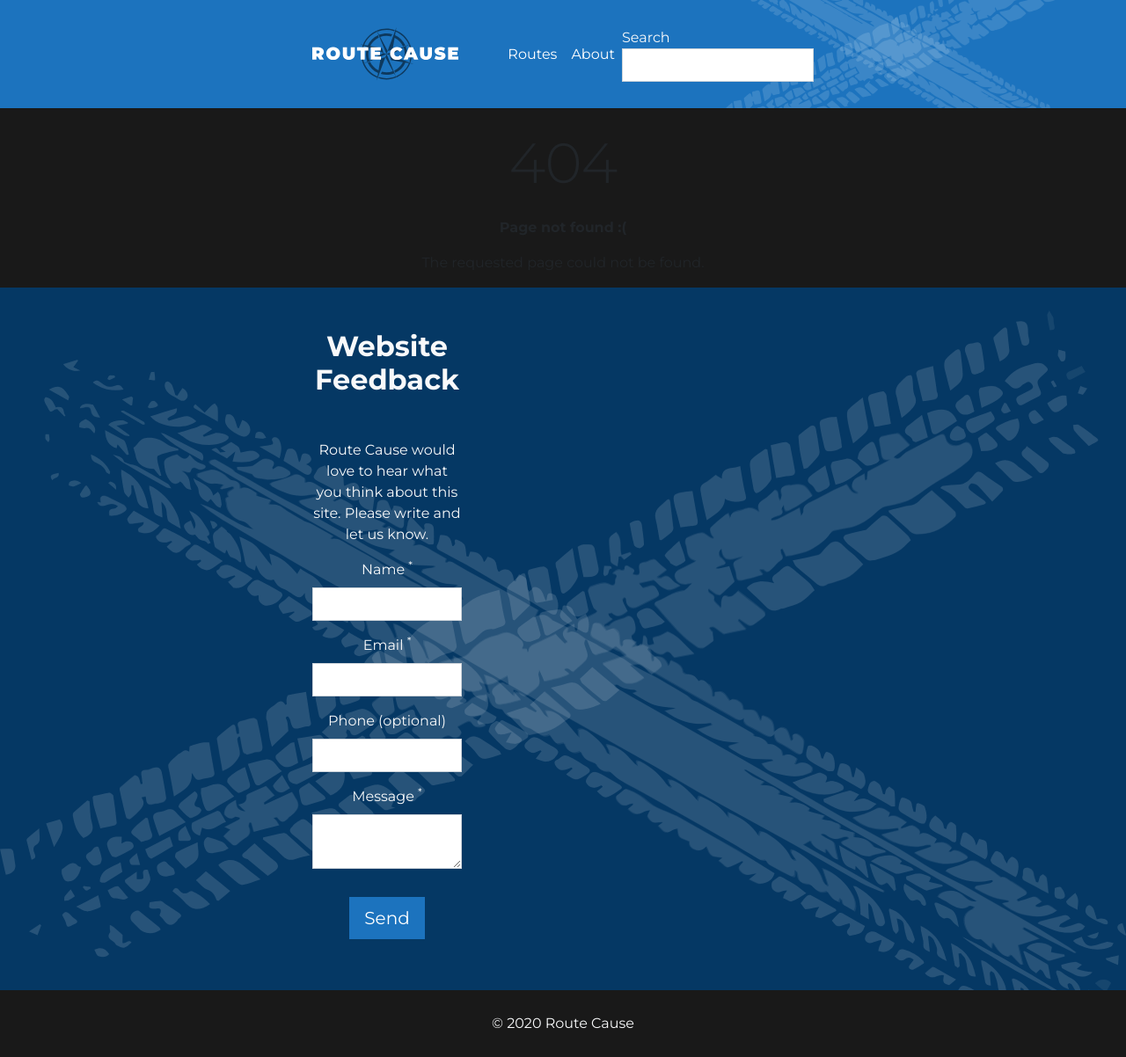
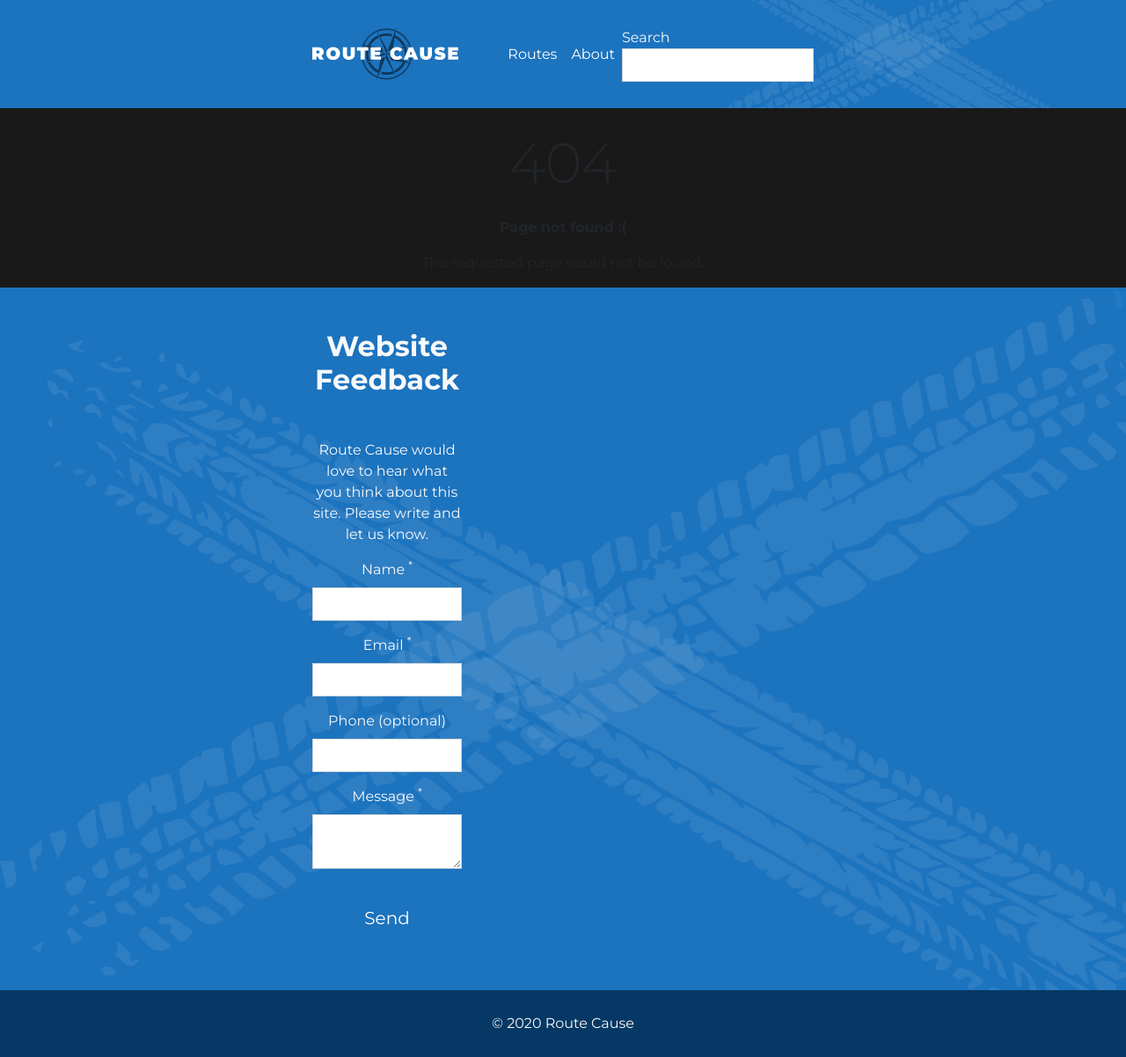
Before and after one commit to kevendi/routecause, a Jekyll site: the page built from 404.html, in a window 1280 px wide. Shown: the whole page at 88% size. Built offline with Jekyll 4.4.1, drawn with Linux system fonts in a browser that asks for light colours; nearby versions of some CDN libraries; a script that is not in the unit is left out; comment, search, counter and statistics services are not loaded.

Commit message:
Product columns not aligned. Remove redundant script

```diff
--- a/_includes/footer.html
+++ b/_includes/footer.html
@@ -1,7 +1,7 @@
-<footer class="footer bg-info text-light d-print-none">
+<footer class="footer bg-primary text-light d-print-none">
     <div class="container py-5">
         <div class="row">
-            <div class="col col-sm-4">
+            <div class="col col-sm-6 col-xl-4">
                 <h2 class="mb-5">Website Feedback</h2>
                 <p>Route Cause would love to hear what you think about this site. Please write and let us know.</p>
                 <form method="POST" action="https://formspree.io/routecause@yahoo.com">
@@ -32,7 +32,7 @@
             </div>
         </div>
     </div>
-    <div class="bg-dark py-3">
+    <div class="bg-info py-3">
         <div class="container">&copy; 2020 Route Cause</div>
     </div>
 </footer>
--- a/_includes/scripts.html
+++ b/_includes/scripts.html
@@ -1 +1 @@
-<script type="text/javascript" src="/dist/vendor.c18a27e5fd0aa3d8e9f7.js"></script><script type="text/javascript" src="/dist/main.d1220673e4ff325442a9.js"></script>
+<script type="text/javascript" src="/dist/vendor.c18a27e5fd0aa3d8e9f7.js"></script><script type="text/javascript" src="/dist/main.d5c2072b03b221a162b0.js"></script>
--- a/_layouts/default.html
+++ b/_layouts/default.html
@@ -46,22 +46,6 @@
   {{ content }}
   {% include footer.html %}
   {% include scripts.html %}
-
-  <script>
-  var contactFormMarkup = `
-    <form method="POST" action="https://formspree.io/routecause@yahoo.com">
-    <input type="hidden" name="_subject" value="Your enquiry to Route Cause" />
-    <label for="name">Name* <span class="required-flag">This field is required</span><input autocomplete="name" type="text" name="name" required></label>
-    <label for="_replyto">Email* <span class="required-flag">This field is required</span><input autocomplete="email" type="email" name="_replyto" required></label>
-    <label for="phone">Phone <input autocomplete="tel-national" type="tel" name="phone"></label>
-    <label for="message">Message* <span class="required-flag">This field is required</span><textarea name="message" required></textarea></label>
-    <input type="hidden" name="_next" value="https://www.routecause.org" />
-    <input type="text" name="_gotcha" style="display:none" autocomplete="nope" />
-    <button type="submit">Send</button>
-    </form>`;
-
-    document.querySelector('.form_container').innerHTML = contactFormMarkup;
-  </script>
 </body>
 
 </html>
--- a/_sass/base/_footer.scss
+++ b/_sass/base/_footer.scss
@@ -1,6 +1,6 @@
 .footer {
     background-image: url("../images/tyremarks.svg");
     background-repeat: no-repeat;
-    background-size: contain;
-    background-position: center right;
+    background-size: cover;
+    background-position: center left;
 }
--- a/dist/main.d1220673e4ff325442a9.js
+++ b/dist/main.d5c2072b03b221a162b0.js
@@ -186,7 +186,7 @@
 /*! no static exports found */
 /***/ (function(module, exports, __webpack_require__) {
 
-eval("// Imports\nvar ___CSS_LOADER_API_IMPORT___ = __webpack_require__(/*! ../../node_modules/css-loader/dist/runtime/api.js */ \"./node_modules/css-loader/dist/runtime/api.js\");\nexports = ___CSS_LOADER_API_IMPORT___(false);\n// Module\nexports.push([module.i, \".nav-link[data-v-830626e4] {\\n  color: white;\\n}\\n.tab-content[data-v-830626e4] {\\n  position: relative;\\n  height: 80vh;\\n  overflow-y: scroll;\\n}\\n@media (min-width: 576px) {\\n.card-columns[data-v-830626e4] {\\n    column-count: 2;\\n}\\n}\\n@media (min-width: 920px) {\\n.card-columns[data-v-830626e4] {\\n    column-count: 3;\\n}\\n}\\n@media (min-width: 1200px) {\\n.card-columns[data-v-830626e4] {\\n    column-count: 3;\\n}\\n}\\n\", \"\"]);\n// Exports\nmodule.exports = exports;\n\n\n//# sourceURL=webpack:///./src/components/WhatsNearby.vue?./node_modules/css-loader/dist/cjs.js!./node_modules/vue-loader/lib/loaders/stylePostLoader.js!./node_modules/sass-loader/dist/cjs.js!./node_modules/vue-loader/lib??vue-loader-options");
+eval("// Imports\nvar ___CSS_LOADER_API_IMPORT___ = __webpack_require__(/*! ../../node_modules/css-loader/dist/runtime/api.js */ \"./node_modules/css-loader/dist/runtime/api.js\");\nexports = ___CSS_LOADER_API_IMPORT___(false);\n// Module\nexports.push([module.i, \".nav-link[data-v-830626e4] {\\n  color: white;\\n}\\n.tab-content[data-v-830626e4] {\\n  position: relative;\\n  height: 80vh;\\n  overflow-y: scroll;\\n}\\n@media (min-width: 576px) {\\n.card-columns[data-v-830626e4] {\\n    column-count: 2;\\n}\\n}\\n@media (min-width: 992px) {\\n.card-columns[data-v-830626e4] {\\n    column-count: 3;\\n}\\n}\\n@media (min-width: 1200px) {\\n.card-columns[data-v-830626e4] {\\n    column-count: 3;\\n}\\n}\\n\", \"\"]);\n// Exports\nmodule.exports = exports;\n\n\n//# sourceURL=webpack:///./src/components/WhatsNearby.vue?./node_modules/css-loader/dist/cjs.js!./node_modules/vue-loader/lib/loaders/stylePostLoader.js!./node_modules/sass-loader/dist/cjs.js!./node_modules/vue-loader/lib??vue-loader-options");
 
 /***/ }),
 
--- a/src/components/WhatsNearby.vue
+++ b/src/components/WhatsNearby.vue
@@ -441,7 +441,7 @@
     @media (min-width: 576px) {
       column-count: 2;
     }
-    @media (min-width: 920px) {
+    @media (min-width: 992px) {
       column-count: 3;
     }
     @media (min-width: 1200px) {
```
Also changed, not shown: assets/images/tyremarks.svg.
